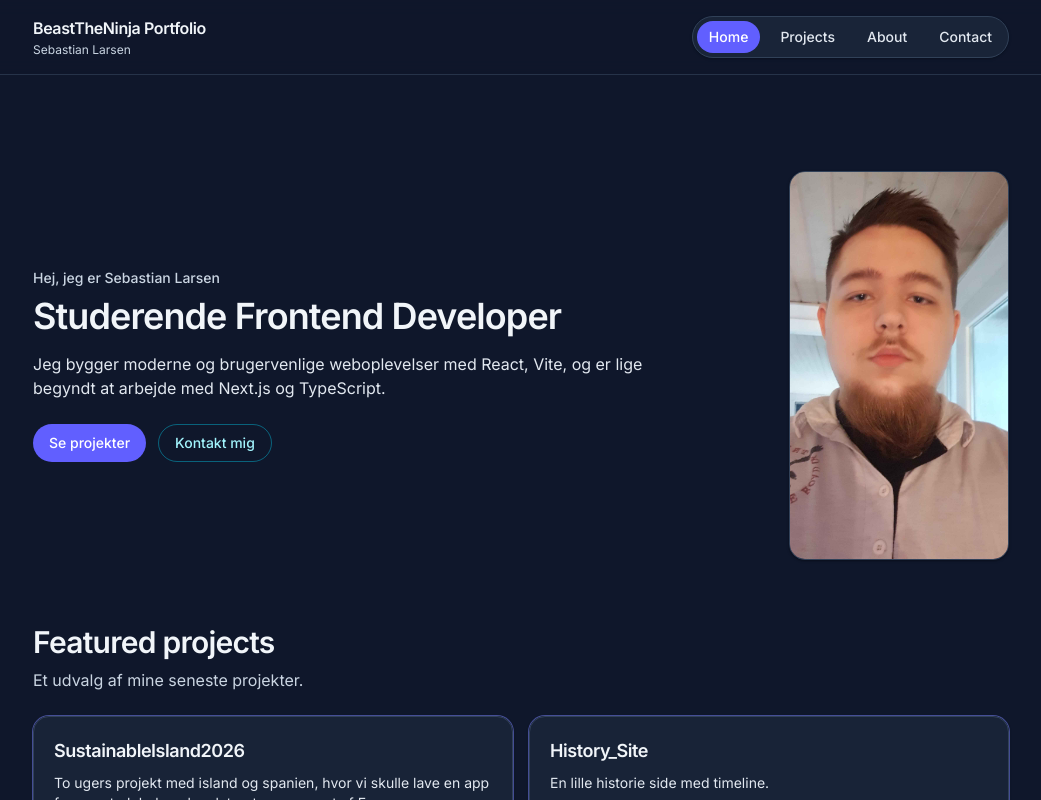
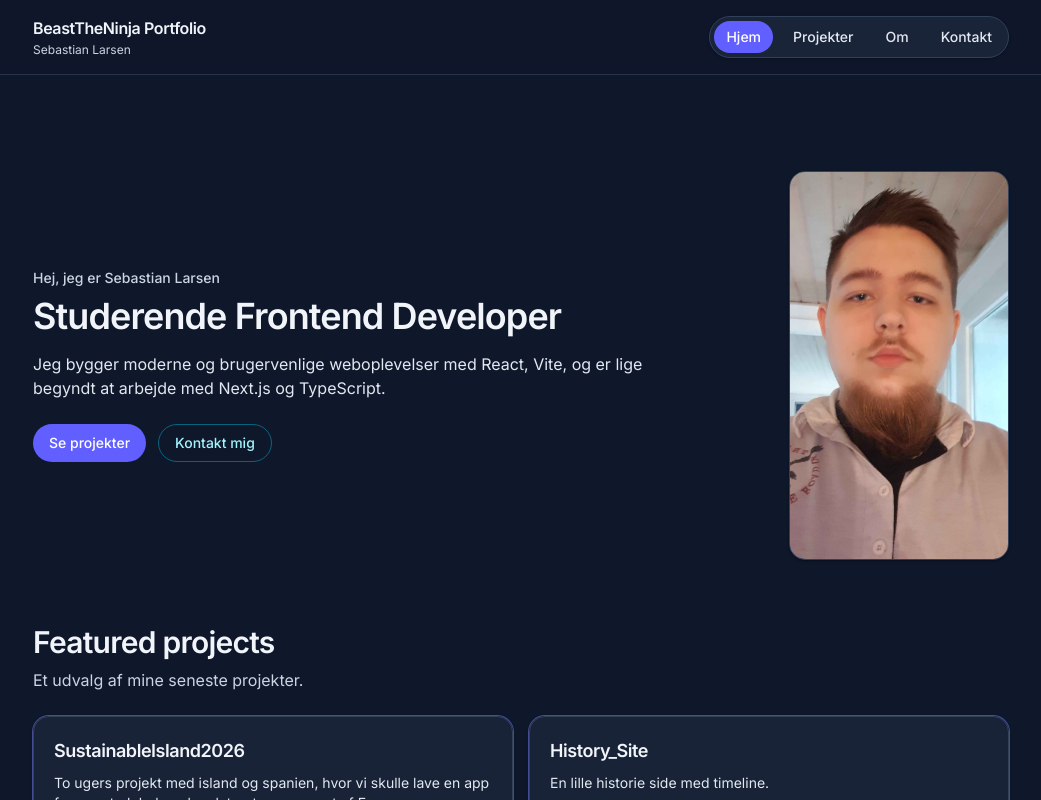
Before and after one commit to BeastTheNinja/BeastTheNinja_Portfolio, a Next.js app: page / in a window 1280 px wide. Shown: the top 800 px of the page, without its empty margins (119-1160 px from the left). Built offline with nearby package versions, Linux system fonts and the light colour scheme.

Commit message:
Added analytics and updated navlinks name

```diff
--- a/package.json
+++ b/package.json
@@ -9,6 +9,7 @@
     "lint": "eslint"
   },
   "dependencies": {
+    "@vercel/analytics": "^2.0.1",
     "@vercel/speed-insights": "^2.0.0",
     "next": "16.2.0",
     "react": "19.2.4",
--- a/src/app/(root)/layout.tsx
+++ b/src/app/(root)/layout.tsx
@@ -2,12 +2,13 @@ import { Header } from "./components/header";
 import { Footer } from "./components/footer";
 import { contactLinks } from "./data/site-data";
 import { SpeedInsights } from "@vercel/speed-insights/next";
+import { Analytics } from "@vercel/analytics/next"
 
 const navItems = [
-    { href: "/", label: "Home" },
-    { href: "/projects", label: "Projects" },
-    { href: "/about", label: "About" },
-    { href: "/contact", label: "Contact" },
+    { href: "/", label: "Hjem" },
+    { href: "/projekter", label: "Projekter" },
+    { href: "/om", label: "Om" },
+    { href: "/kontakt", label: "Kontakt" },
 ];
 
 const Layout = ({ children }: { children: React.ReactNode }) => {
@@ -20,6 +21,8 @@ const Layout = ({ children }: { children: React.ReactNode }) => {
             />
             <main className="mx-auto w-full max-w-5xl flex-1 px-4 py-8 sm:px-6 sm:py-10">{children}</main>
             <Footer name="BeastTheNinja" links={contactLinks} />
+
+            <Analytics />
             <SpeedInsights />
         </div>
     );
```
Also changed, not shown: 1 other file (tests, documents, lock files or other folders).
